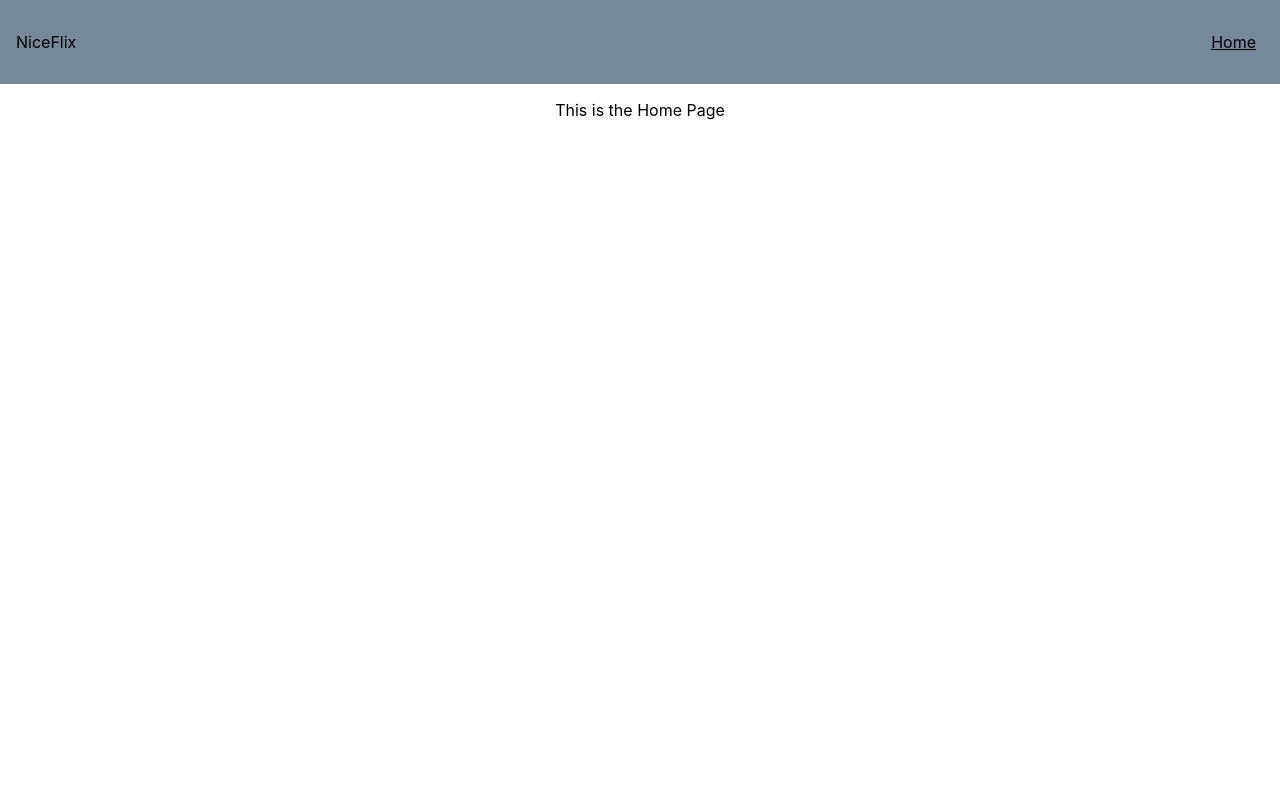
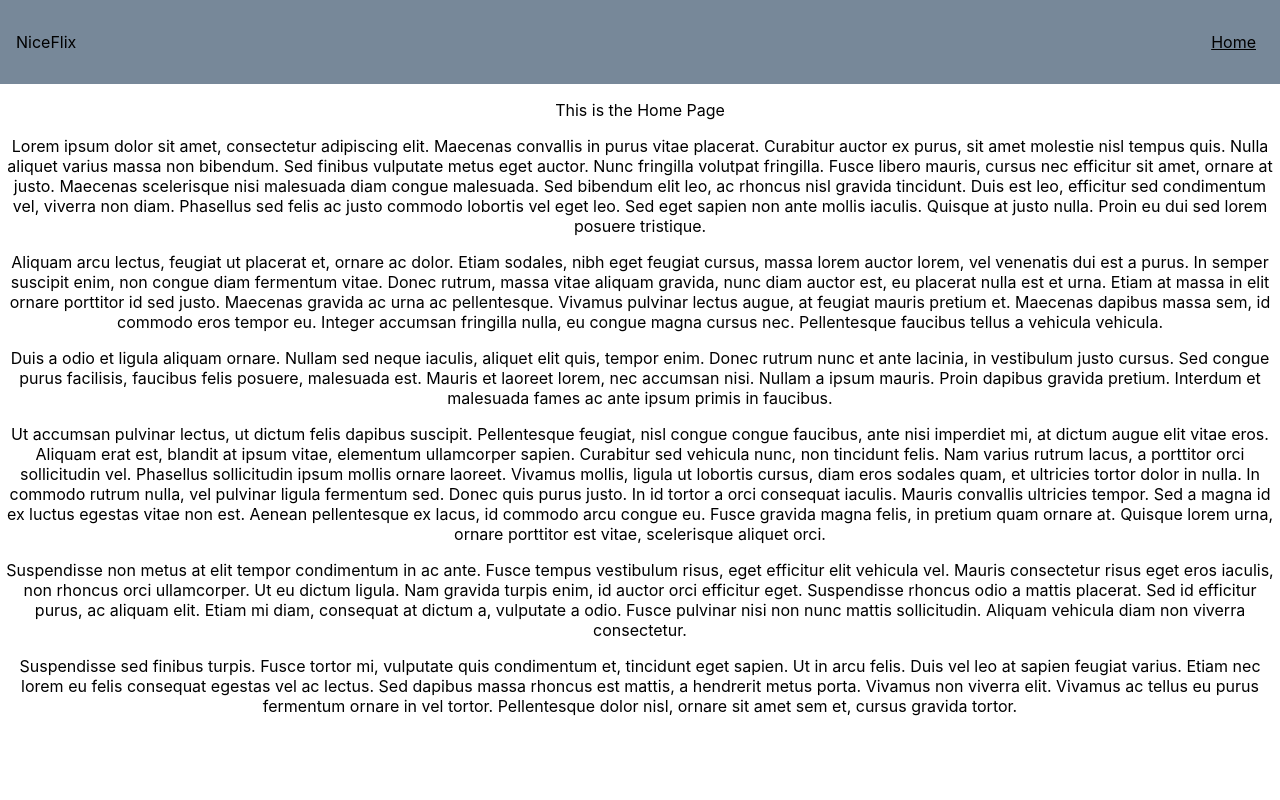
Before and after one commit to MDSkrki/React-MovieRent, a React (Create React App) app: page / in a window 1280 px wide. Shown: the top 800 px of the page. Built offline with nearby package versions, Linux system fonts and the light colour scheme.

Commit message:
added lorem ipsum for style testing until we have the carrousels

```diff
--- /dev/null
+++ b/src/components/LoremIpsum/LoremIpsum.js
@@ -0,0 +1,14 @@
+export const LoremIpsum = () => {
+    return (
+        <>
+            <p>Lorem ipsum dolor sit amet, consectetur adipiscing elit. Maecenas convallis in purus vitae placerat. Curabitur auctor ex purus, sit amet molestie nisl tempus quis. Nulla aliquet varius massa non bibendum. Sed finibus vulputate metus eget auctor. Nunc fringilla volutpat fringilla. Fusce libero mauris, cursus nec efficitur sit amet, ornare at justo. Maecenas scelerisque nisi malesuada diam congue malesuada. Sed bibendum elit leo, ac rhoncus nisl gravida tincidunt. Duis est leo, efficitur sed condimentum vel, viverra non diam. Phasellus sed felis ac justo commodo lobortis vel eget leo. Sed eget sapien non ante mollis iaculis. Quisque at justo nulla. Proin eu dui sed lorem posuere tristique. </p>
+            <p>Aliquam arcu lectus, feugiat ut placerat et, ornare ac dolor. Etiam sodales, nibh eget feugiat cursus, massa lorem auctor lorem, vel venenatis dui est a purus. In semper suscipit enim, non congue diam fermentum vitae. Donec rutrum, massa vitae aliquam gravida, nunc diam auctor est, eu placerat nulla est et urna. Etiam at massa in elit ornare porttitor id sed justo. Maecenas gravida ac urna ac pellentesque. Vivamus pulvinar lectus augue, at feugiat mauris pretium et. Maecenas dapibus massa sem, id commodo eros tempor eu. Integer accumsan fringilla nulla, eu congue magna cursus nec. Pellentesque faucibus tellus a vehicula vehicula. </p>
+            <p>Duis a odio et ligula aliquam ornare. Nullam sed neque iaculis, aliquet elit quis, tempor enim. Donec rutrum nunc et ante lacinia, in vestibulum justo cursus. Sed congue purus facilisis, faucibus felis posuere, malesuada est. Mauris et laoreet lorem, nec accumsan nisi. Nullam a ipsum mauris. Proin dapibus gravida pretium. Interdum et malesuada fames ac ante ipsum primis in faucibus. </p>
+            <p>Ut accumsan pulvinar lectus, ut dictum felis dapibus suscipit. Pellentesque feugiat, nisl congue congue faucibus, ante nisi imperdiet mi, at dictum augue elit vitae eros. Aliquam erat est, blandit at ipsum vitae, elementum ullamcorper sapien. Curabitur sed vehicula nunc, non tincidunt felis. Nam varius rutrum lacus, a porttitor orci sollicitudin vel. Phasellus sollicitudin ipsum mollis ornare laoreet. Vivamus mollis, ligula ut lobortis cursus, diam eros sodales quam, et ultricies tortor dolor in nulla. In commodo rutrum nulla, vel pulvinar ligula fermentum sed. Donec quis purus justo. In id tortor a orci consequat iaculis. Mauris convallis ultricies tempor. Sed a magna id ex luctus egestas vitae non est. Aenean pellentesque ex lacus, id commodo arcu congue eu. Fusce gravida magna felis, in pretium quam ornare at. Quisque lorem urna, ornare porttitor est vitae, scelerisque aliquet orci. </p>
+            <p>Suspendisse non metus at elit tempor condimentum in ac ante. Fusce tempus vestibulum risus, eget efficitur elit vehicula vel. Mauris consectetur risus eget eros iaculis, non rhoncus orci ullamcorper. Ut eu dictum ligula. Nam gravida turpis enim, id auctor orci efficitur eget. Suspendisse rhoncus odio a mattis placerat. Sed id efficitur purus, ac aliquam elit. Etiam mi diam, consequat at dictum a, vulputate a odio. Fusce pulvinar nisi non nunc mattis sollicitudin. Aliquam vehicula diam non viverra consectetur. </p>
+            <p>Suspendisse sed finibus turpis. Fusce tortor mi, vulputate quis condimentum et, tincidunt eget sapien. Ut in arcu felis. Duis vel leo at sapien feugiat varius. Etiam nec lorem eu felis consequat egestas vel ac lectus. Sed dapibus massa rhoncus est mattis, a hendrerit metus porta. Vivamus non viverra elit. Vivamus ac tellus eu purus fermentum ornare in vel tortor. Pellentesque dolor nisl, ornare sit amet sem et, cursus gravida tortor. </p>
+
+
+        </>
+    )
+}
--- a/src/containers/Home/Home.js
+++ b/src/containers/Home/Home.js
@@ -1,7 +1,11 @@
+import './Home.css'
+import { LoremIpsum } from "../../components/LoremIpsum/LoremIpsum"
+
 export const Home = () => {
     return(
-        <>
+        <div className='Home'>
             <p>This is the Home Page</p>
-        </>
+            <LoremIpsum />
+        </div>
     )
 }
```
Also changed, not shown: src/containers/Home/Home.css (added).
